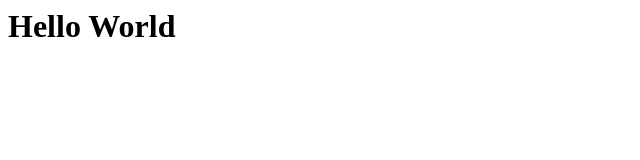
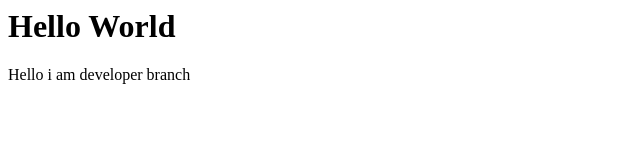
Before and after one commit to imneeteeshyadav98/first_task, a plain HTML site: page index.html in a window 1280 px wide. Shown: the whole page, without its empty margins (0-640 px from the left). Drawn offline with Linux system fonts and the light colour scheme.

Commit message:
first commit developer

```diff
--- a/index.html
+++ b/index.html
@@ -1 +1,2 @@
 <h1>Hello World</h1>
+<p>Hello i am developer branch</p>
```
